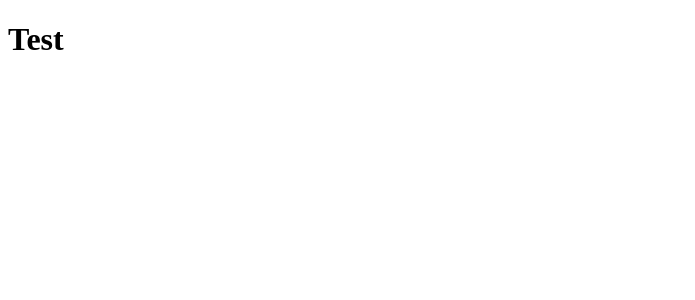
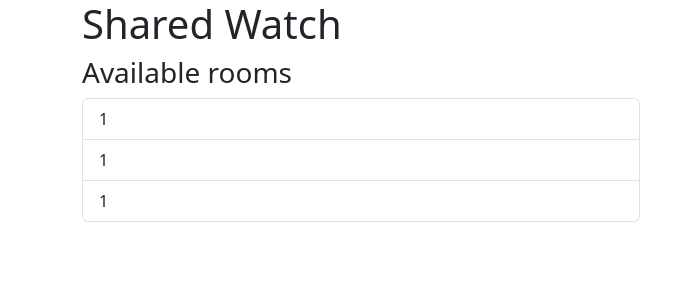
Before and after one commit to hynas321/Shared-Watch, a React (Vite) app in the folder react-app/: page / in a window 1280 px wide. Shown: the top 300 px of the page, without its empty margins (0-695 px from the left). Built offline with nearby package versions, Linux system fonts and the light colour scheme.

Commit message:
Add Boostrap libray and inital components

```diff
--- a/react-app/package.json
+++ b/react-app/package.json
@@ -10,6 +10,7 @@
     "preview": "vite preview"
   },
   "dependencies": {
+    "bootstrap": "^5.3.2",
     "react": "^18.2.0",
     "react-dom": "^18.2.0"
   },
--- a/react-app/src/App.tsx
+++ b/react-app/src/App.tsx
@@ -1,8 +1,9 @@
 import './App.css'
+import MainView from './components/MainView'
 
 function App() {
   return (
-    <h1>Test</h1>
+    <MainView />
   )
 }
 
--- /dev/null
+++ b/react-app/src/components/Header.tsx
@@ -0,0 +1,5 @@
+export default function Header() {
+  return (
+    <h1>Shared Watch</h1>
+  )
+}
--- /dev/null
+++ b/react-app/src/components/MainView.tsx
@@ -0,0 +1,32 @@
+import { useEffect, useState } from "react";
+import { Room } from "../types/Room";
+import { RoomType } from "../types/RoomType";
+import Header from "./Header";
+import RoomList from "./RoomList";
+
+export default function MainView() {
+  const [rooms, setRooms] = useState<Room[]>([]);
+
+  useEffect(() => {
+    const room: Room = {
+      id: 1,
+      roomName: "Test Room",
+      hostName: "Peter",
+      availableSlots: 2,
+      totalSlots: 4,
+      roomType: RoomType.public
+    };
+
+    const updatedRooms: Room[] = [room, room, room];
+    setRooms(updatedRooms);
+  }, []);
+
+  return (
+    <div className="container">
+      <Header />
+      <div className="col-6">
+        <RoomList title="Available rooms" list={rooms}></RoomList>
+      </div>
+    </div>
+  )
+}
--- /dev/null
+++ b/react-app/src/components/RoomList.tsx
@@ -0,0 +1,26 @@
+import { Room } from "../types/Room";
+
+export interface RoomListProps {
+  title?: string,
+  list: Room[];
+}
+
+export default function RoomList({ title, list }: RoomListProps) {
+  return (
+    <>
+      {
+        title &&
+        <h3>{title}</h3>
+      }
+      <ul className="list-group">
+        {
+          list.map((item, index) => (
+            <li key={index} className="list-group-item">
+              {item.id}
+            </li>
+          ))
+        }
+      </ul>
+    </>
+  );
+}
--- a/react-app/src/main.tsx
+++ b/react-app/src/main.tsx
@@ -1,5 +1,6 @@
 import ReactDOM from 'react-dom/client'
 import App from './App.tsx'
 import './index.css'
+import 'bootstrap/dist/css/bootstrap.css';
 
 ReactDOM.createRoot(document.getElementById('root')!).render(<App />)
--- /dev/null
+++ b/react-app/src/types/Room.ts
@@ -0,0 +1,10 @@
+import { RoomType } from "./RoomType"
+
+export type Room = {
+  id: number,
+  roomName: string,
+  hostName: string,
+  availableSlots: number,
+  totalSlots: number,
+  roomType: RoomType,
+}
--- /dev/null
+++ b/react-app/src/types/RoomType.ts
@@ -0,0 +1,5 @@
+export enum RoomType {
+  public = 0,
+  private = 1,
+  hidden = 2
+}
```
Also changed, not shown: 1 other file (tests, documents, lock files or other folders).
